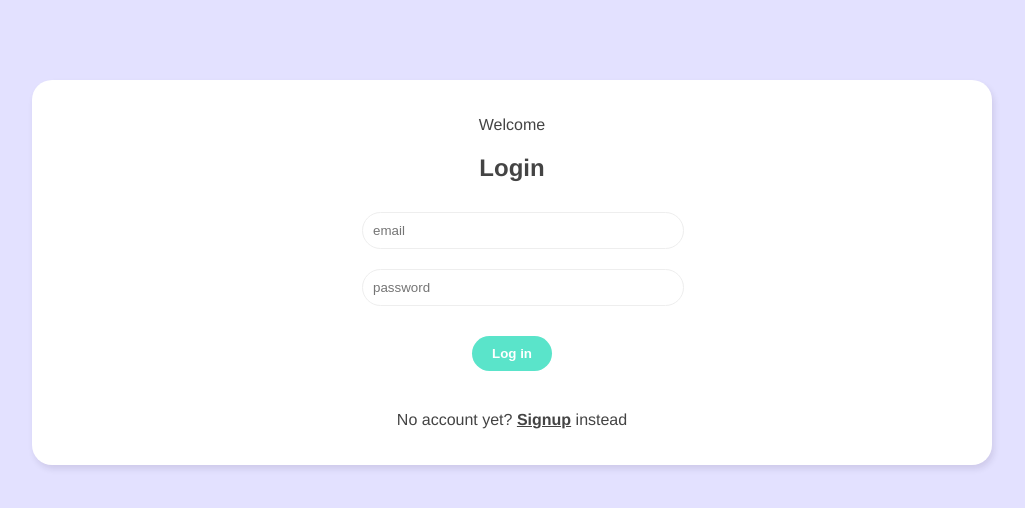
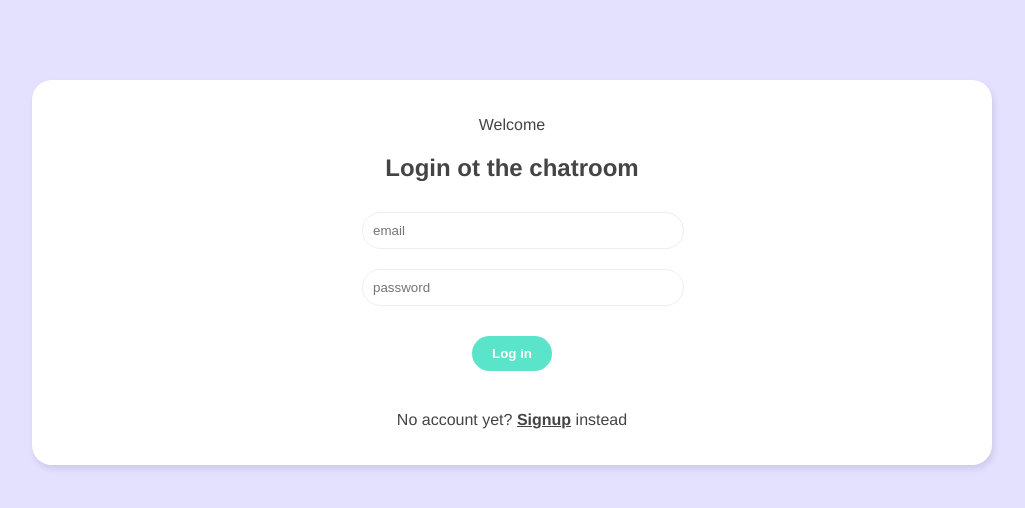
Before and after one commit to vue-course-ps3/live-chat, a Vue app: page / in a window 1280 px wide. Shown: the top 508 px of the page, without its empty margins (128-1153 px from the left). Built offline with nearby package versions, Linux system fonts and the light colour scheme; no server answers.

Commit message:
lesson 128

```diff
--- a/src/views/WelcomeView.vue
+++ b/src/views/WelcomeView.vue
@@ -2,12 +2,12 @@
   <div class="container welcome">
     <p>Welcome</p>
     <div v-if="showLogin">
-      <h2>Login</h2>
+      <h2>Login ot the chatroom</h2>
       <LoginForm @login="enterChat"/>
       <p>No account yet? <span @click="showLogin=false">Signup</span> instead</p>
     </div>
     <div v-else>
-      <h2>Sign up</h2>
+      <h2>Sign up to the chatroom</h2>
       <SignupForm @signup="enterChat"/>
       <p>Already registered <span @click="showLogin=true">Login</span> instead</p>
     </div>
```
